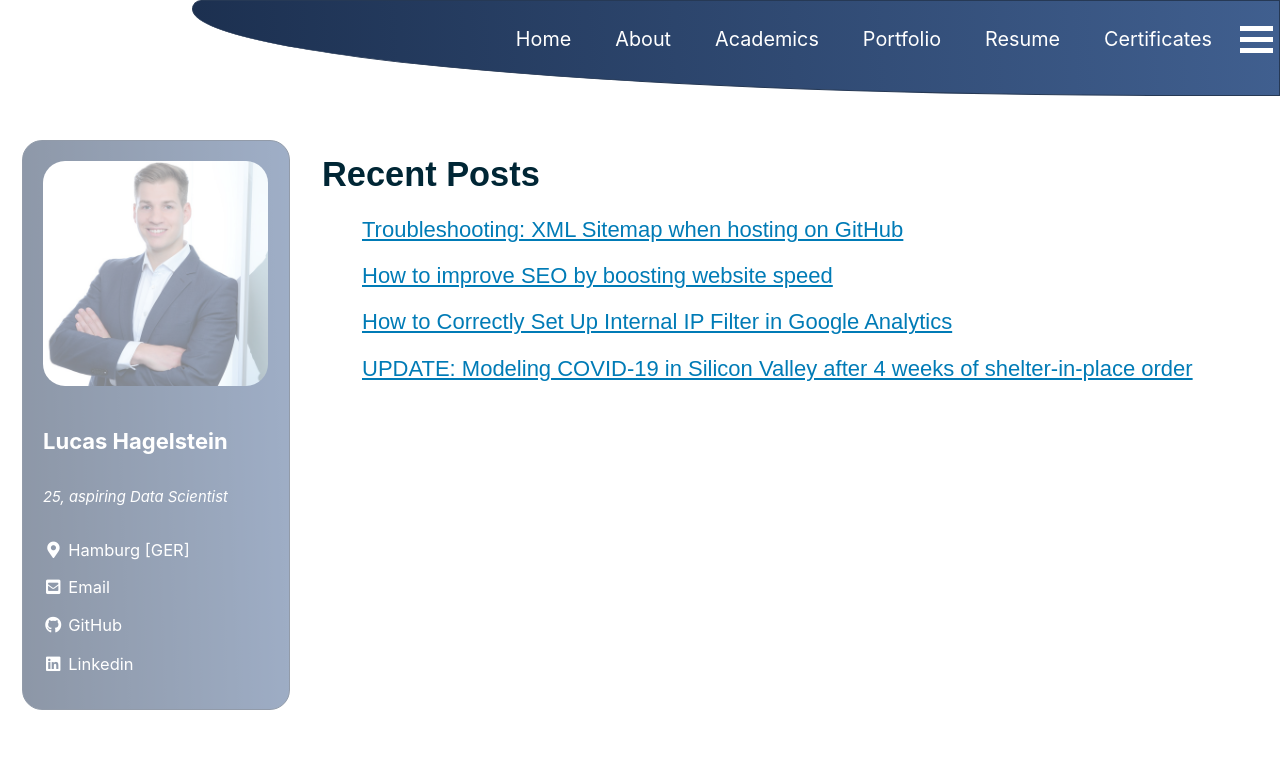
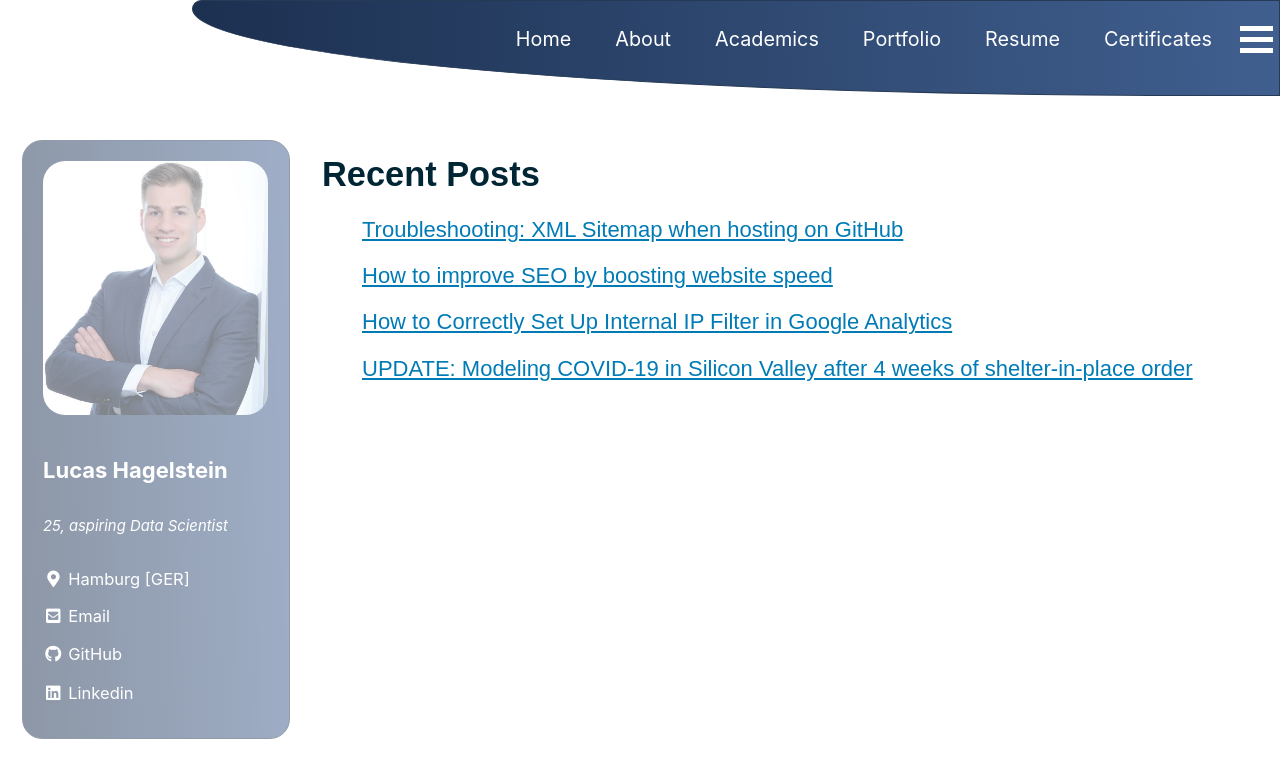
Before and after one commit to LHAGELS/LHAGELS.github.io, a Jekyll site: the page built from _pages/Blog.md, in a window 1280 px wide and 900 px high. Shown: the top 778 px of the window. Built offline with Jekyll 4.4.1, drawn with Linux system fonts in a browser that asks for light colours; cached includes are drawn as plain includes; nearby versions of some CDN libraries.

Commit message:
new github

```diff
--- a/_config.yml
+++ b/_config.yml
@@ -108,7 +108,7 @@
 # Site Author
 author:
   name             : "Lucas Hagelstein"
-  avatar           : "/assets/images/bio-photo.jpg"
+  avatar           : "/assets/images/bio-photo1.jpg"
   bio              : "25, aspiring Data Scientist"
   location         : "Hamburg [GER]"
   email            :
```
Also changed, not shown: assets/images/bio-photo1.jpg (added).
